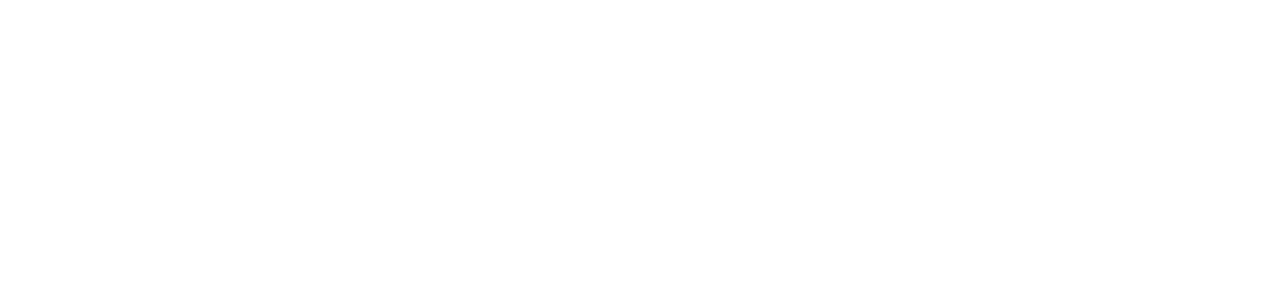
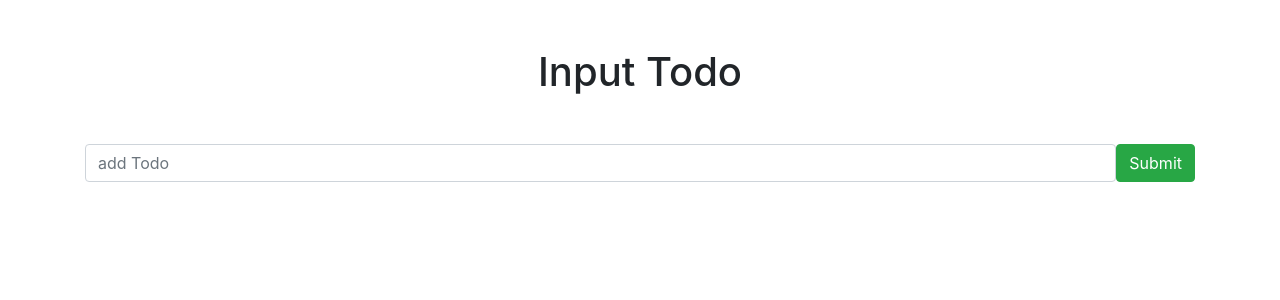
Before and after one commit to ofthekings12/pern-todo, a React (Create React App) app in the folder client/: page / in a window 1280 px wide. Shown: the top 300 px of the page. Built offline with nearby package versions, Linux system fonts and the light colour scheme.

Commit message:
created input todo ui, and able to input data

```diff
--- a/client/src/App.js
+++ b/client/src/App.js
@@ -1,11 +1,15 @@
-
+import React, { Fragment } from "react";
 import './App.css';
+import InputTodo from "./components/InputTodo";
 
 function App() {
   return (
-    <div className="App">
+    <Fragment>
+      <div className="container">
+        <InputTodo />
+      </div>
 
-    </div>
+    </Fragment>
   );
 }
 
--- /dev/null
+++ b/client/src/components/InputTodo.js
@@ -0,0 +1,35 @@
+import React, { Fragment, useState } from "react";
+
+const InputTodo = () => {
+  const [description, setDescription] = useState("");
+
+  const onSubmitForm = async e => {
+    e.preventDefault();
+    try {
+      const body = { description };
+      const response = await fetch("http://localhost:3000/todos", {method: "POST", headers: { "Content-Type": "application/json"},
+      body: JSON.stringify(body)
+
+    })
+    console.log(response);
+    } catch (err) {
+      console.error(err.message)
+    }
+  }
+  return  (
+  <Fragment>
+    <h1 className="text-center my-5">Input Todo</h1>
+    <form className="d-flex" onSubmit={onSubmitForm}>
+    <input type="text"
+    placeholder="add Todo"
+    className="form-control"
+    value={description}
+    onChange={e => setDescription(e.target.value)}/>
+
+    <button className="btn btn-success">Submit</button>
+    </form>
+  </Fragment>
+  )
+}
+
+export default InputTodo;
```
Also changed, not shown: client/public/logo192.png (deleted), client/public/logo512.png (deleted), client/src/components/EditTodos.js (added), client/src/components/ListTodos.js (added).
